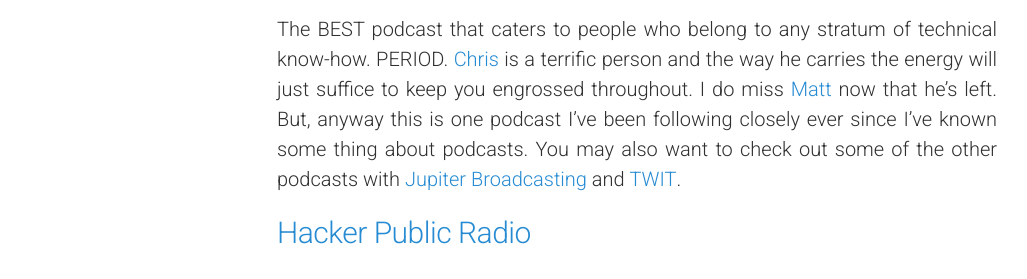
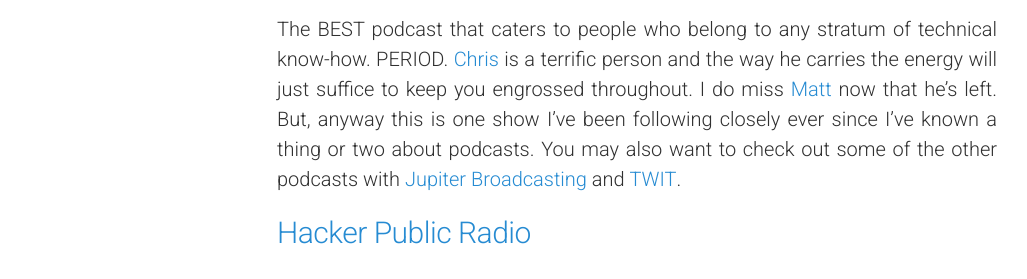
Before and after one commit to dtsdwarak/blog, a Jekyll site: the page built from _posts/2015-07-13-Best-Podcasts-On-Web.md, in a window 1280 px wide and 900 px high, scrolled down 1259 px. Shown: the part 183-462 px from the top of the window, without its empty margins (3-1030 px from the left). Built offline with Jekyll 4.4.1, drawn with Linux system fonts in a browser that asks for light colours; comment, search, counter and statistics services are not loaded.

Commit message:
Post Edit

```diff
--- a/_posts/2015-07-13-Best-Podcasts-On-Web.md
+++ b/_posts/2015-07-13-Best-Podcasts-On-Web.md
@@ -23,7 +23,7 @@
 
 ![Linux Action Show]({{site.baseurl}}/assets/images/las.png)
 
-The BEST podcast that caters to people who belong to any stratum of technical know-how. PERIOD. [Chris](https://twitter.com/chrislas) is a terrific person and the way he carries the energy will just suffice to keep you engrossed throughout. I do miss [Matt](http://www.matthartley.com/) now that he's left. But, anyway this is one podcast I've been following closely ever since I've known some thing about podcasts. You may also want to check out some of the other podcasts with [Jupiter Broadcasting](http://www.jupiterbroadcasting.com/) and [TWIT](https://twit.tv/).
+The BEST podcast that caters to people who belong to any stratum of technical know-how. PERIOD. [Chris](https://twitter.com/chrislas) is a terrific person and the way he carries the energy will just suffice to keep you engrossed throughout. I do miss [Matt](http://www.matthartley.com/) now that he's left. But, anyway this is one show I've been following closely ever since I've known a thing or two about podcasts. You may also want to check out some of the other podcasts with [Jupiter Broadcasting](http://www.jupiterbroadcasting.com/) and [TWIT](https://twit.tv/).
 
 ##[Hacker Public Radio](http://hackerpublicradio.org/)
 
```
Also changed, not shown: 2 other files.
